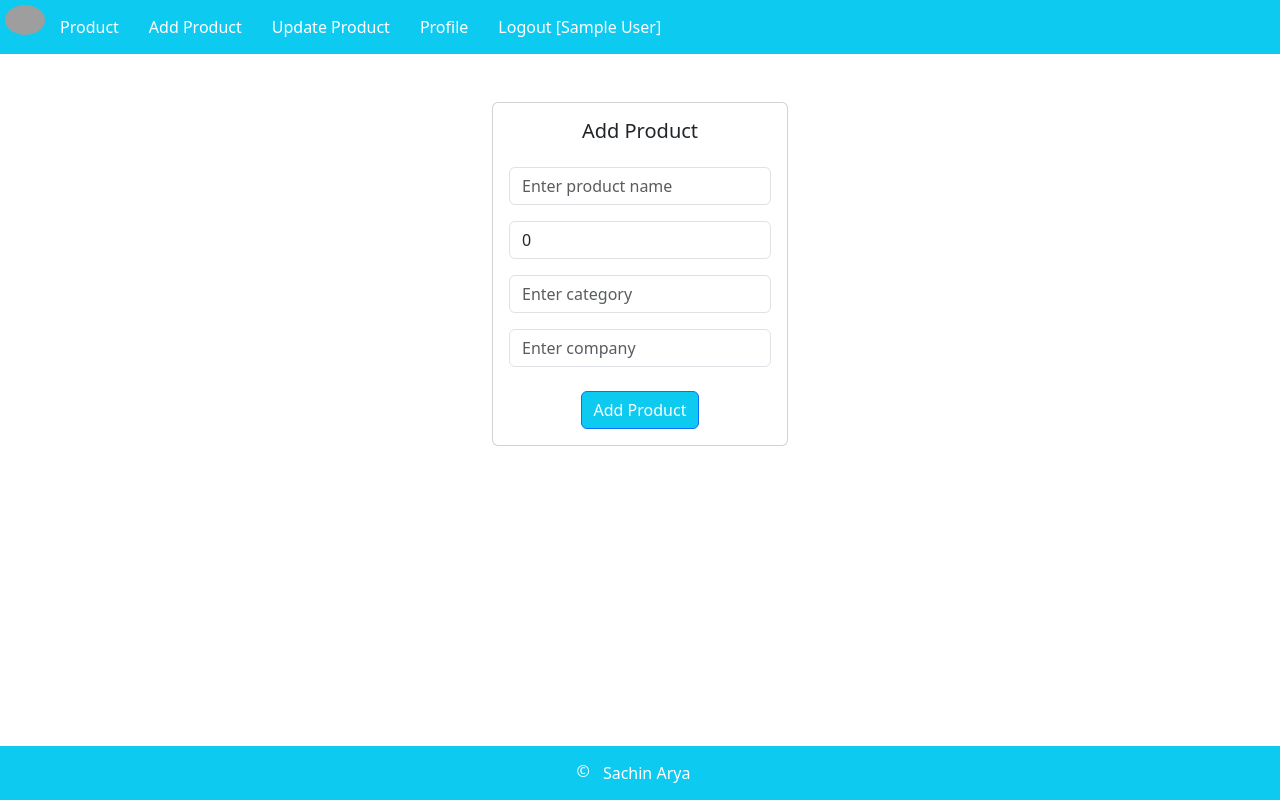
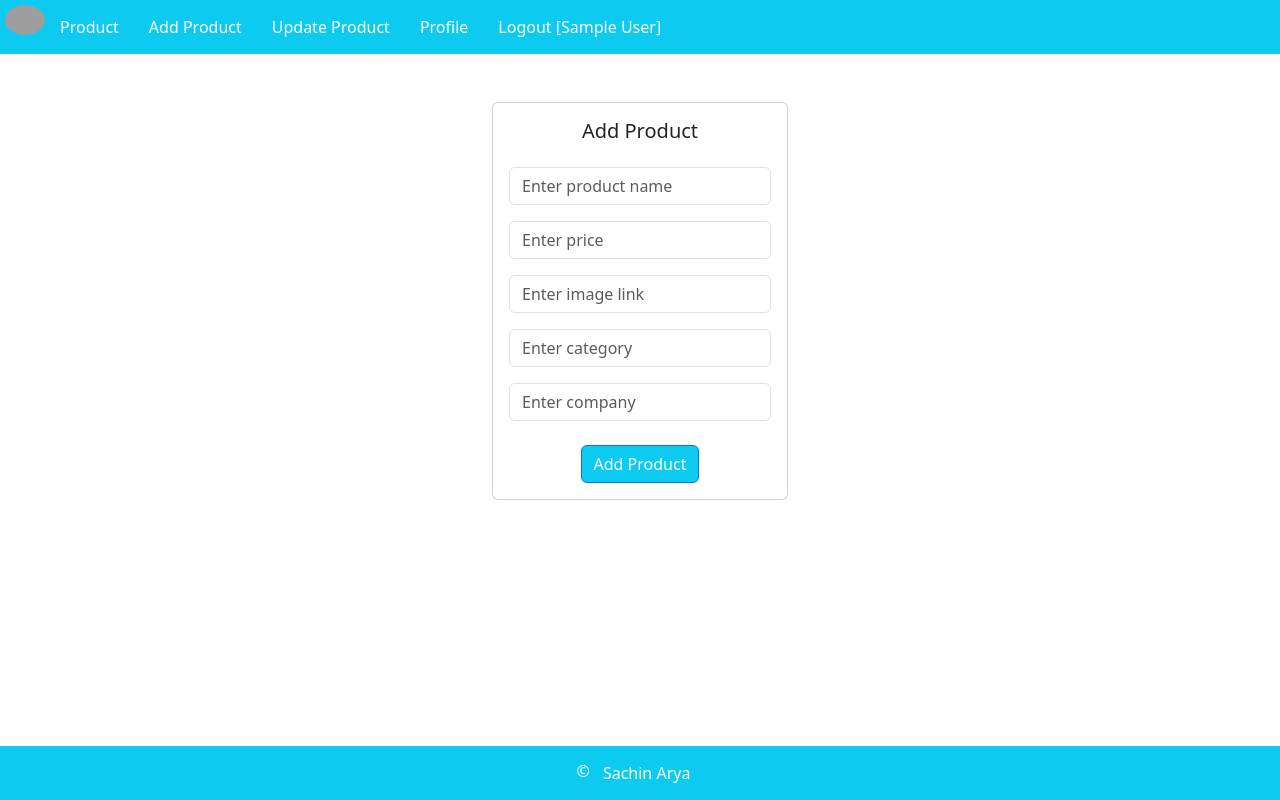
Before and after one commit to joinsachinarya/e-commerce-dashboard, a React (Create React App) app in the folder frontend/: page /add in a window 1280 px wide. Built offline with nearby package versions, Linux system fonts and the light colour scheme; sample sign-in values are in the browser's storage; grey boxes are pictures that could not be loaded.

Commit message:
logic for sending image with other product details

```diff
--- a/frontend/src/components/AddProduct.js
+++ b/frontend/src/components/AddProduct.js
@@ -6,6 +6,7 @@ import { useNavigate } from "react-router-dom";
 const AddProduct = () => {
   const [name, setName] = useState("");
   const [price, setPrice] = useState(0);
+  const [image, setImage] = useState("");
   const [category, setCategory] = useState("");
   const [company, setCompany] = useState("");
   const [error, setError] = useState(null);
@@ -14,22 +15,23 @@ const AddProduct = () => {
   const addProduct = async (e) => {
     try {
       e.preventDefault();
-      await validation.validate({ name, price, category, company });
+      await validation.validate({ name, price, category, company, image });
 
-      console.log(name, price, category, company);
+      console.log(name, price, category, company, image);
       const userId = JSON.parse(localStorage.getItem("user"))._id;
       let result = await fetch("http://localhost:5000/add-product", {
         method: "post",
-        body: JSON.stringify({ name, price, category, company, userId }),
+        body: JSON.stringify({ name, price, category, company, userId, image }),
         headers: { "Content-Type": "application/json" },
       });
       result = await result.json();
       navigate("/");
       console.log(result);
     } catch (error) {
-      error instanceof Yup.ValidationError
-        ? setError("Please enter valid details")
-        : setError("Product could not be added");
+      if (error instanceof Yup.ValidationError) {
+        setError("Please enter valid details");
+      }
+      setError("Product could not be added");
     }
   };
 
@@ -38,6 +40,7 @@ const AddProduct = () => {
     price: Yup.number().required("Price is required"),
     category: Yup.string().required("Category is required"),
     company: Yup.string().required("Company is required"),
+    image: Yup.string().required("Image link is required"),
   });
 
   return (
@@ -67,9 +70,22 @@ const AddProduct = () => {
               type="number"
               className="mt-3"
               placeholder="Enter price"
-              value={price}
+              value={price === 0 ? "" : price}
               onChange={(e) => {
                 setPrice(e.target.value);
+                setError(null);
+              }}
+            />
+          </Form.Group>
+          <Form.Group>
+            <Form.Control
+              type="text"
+              value={image}
+              className="mt-3"
+              placeholder="Enter image link"
+              name="image"
+              onChange={(e) => {
+                setImage(e.target.value);
                 setError(null);
               }}
             />
```
Also changed, not shown: 1 other file (tests, documents, lock files or other folders).
